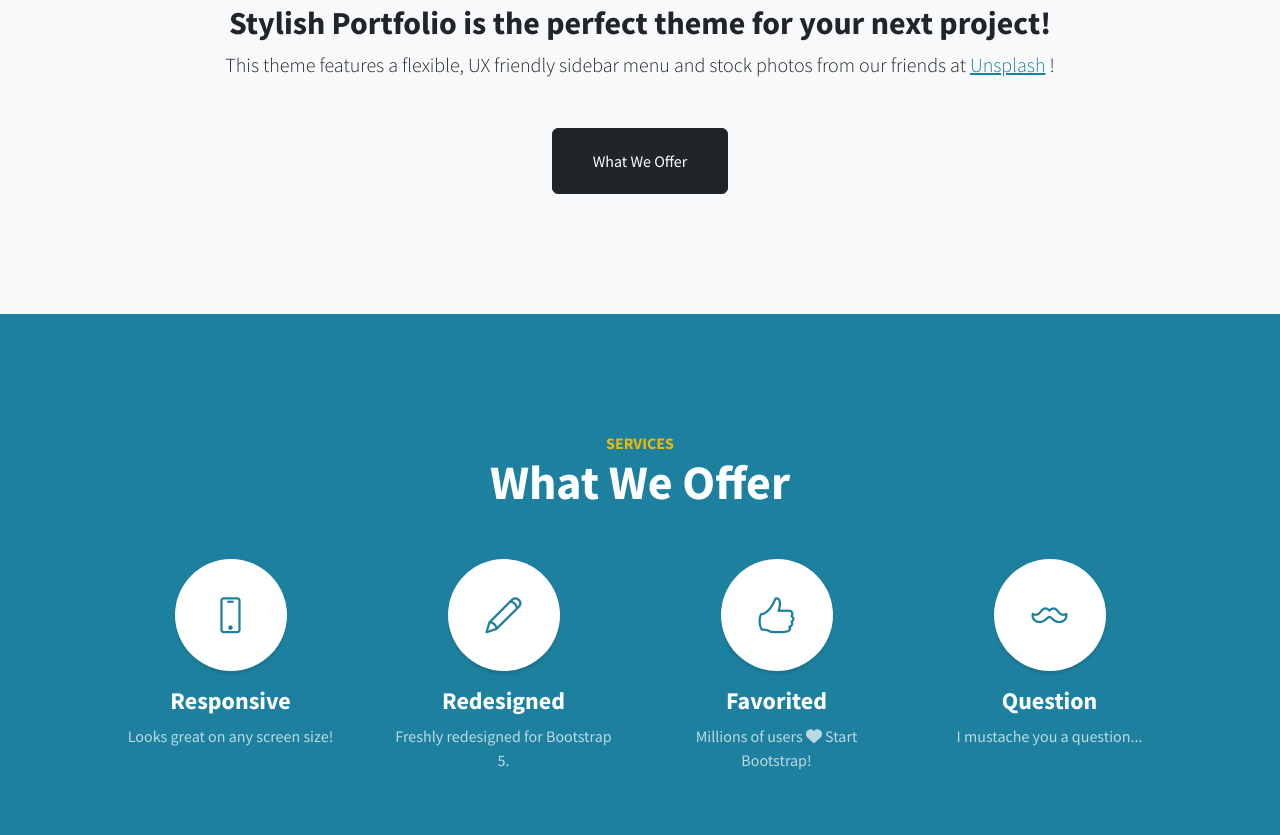
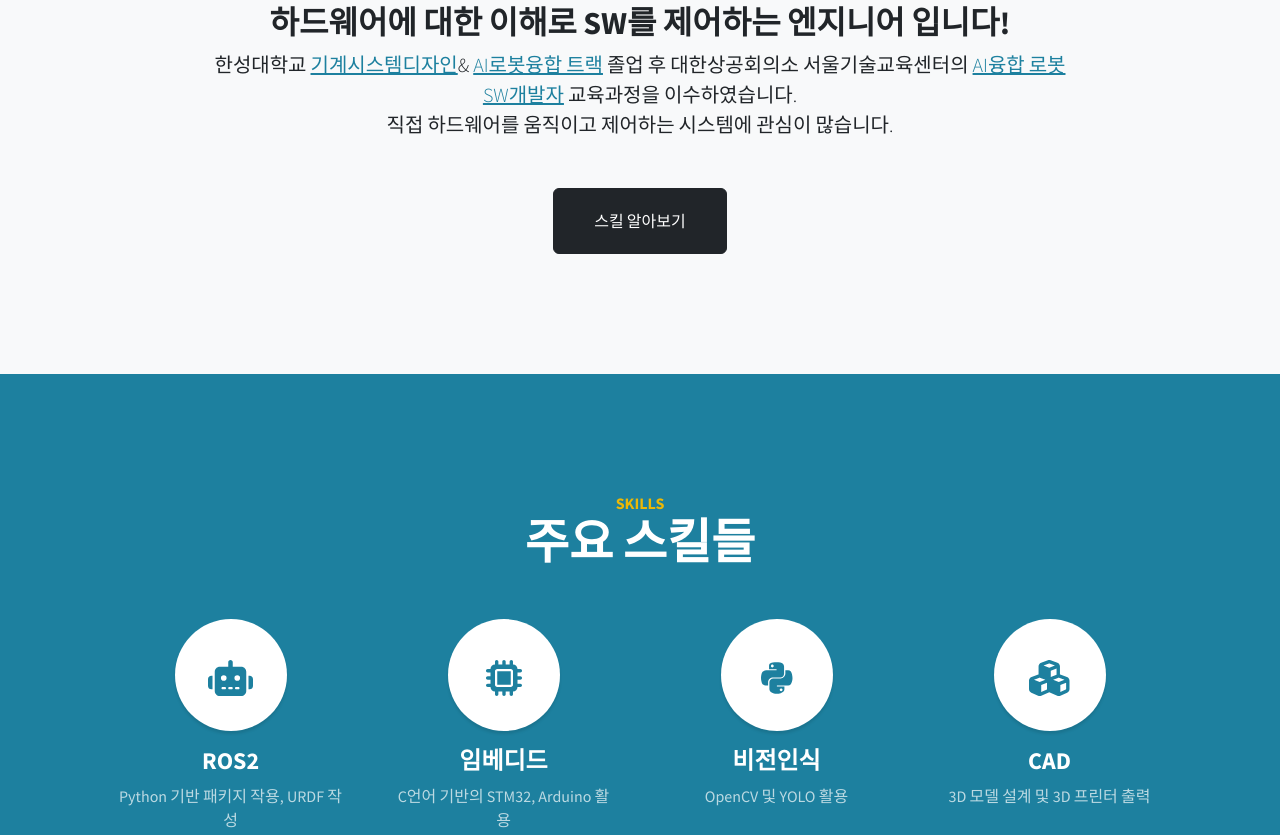
Before and after one commit to chiya0123/chiya0123.github.io, a plain HTML site: page index.html in a window 1280 px wide. Shown: the part 916-1751 px from the top of the page. Drawn offline with nearby package versions, Linux system fonts and the light colour scheme.

Commit message:
초안 작성

```diff
--- a/index.html
+++ b/index.html
@@ -5,7 +5,7 @@
         <meta name="viewport" content="width=device-width, initial-scale=1, shrink-to-fit=no" />
         <meta name="description" content="" />
         <meta name="author" content="" />
-        <title>Stylish Portfolio - Start Bootstrap Template</title>
+        <title>Minji's portfolio</title>
         <!-- Favicon-->
         <link rel="icon" type="image/x-icon" href="assets/favicon.ico" />
         <!-- Font Awesome icons (free version)-->
@@ -22,10 +22,10 @@
         <a class="menu-toggle rounded" href="#"><i class="fas fa-bars"></i></a>
         <nav id="sidebar-wrapper">
             <ul class="sidebar-nav">
-                <li class="sidebar-brand"><a href="#page-top">Start Bootstrap</a></li>
+                <li class="sidebar-brand"><a href="#page-top">MinJi Choi </a></li>
                 <li class="sidebar-nav-item"><a href="#page-top">Home</a></li>
                 <li class="sidebar-nav-item"><a href="#about">About</a></li>
-                <li class="sidebar-nav-item"><a href="#services">Services</a></li>
+                <li class="sidebar-nav-item"><a href="#skills">Skills</a></li>
                 <li class="sidebar-nav-item"><a href="#portfolio">Portfolio</a></li>
                 <li class="sidebar-nav-item"><a href="#contact">Contact</a></li>
             </ul>
@@ -33,9 +33,9 @@
         <!-- Header-->
         <header class="masthead d-flex align-items-center">
             <div class="container px-4 px-lg-5 text-center">
-                <h1 class="mb-1">Stylish Portfolio</h1>
-                <h3 class="mb-5"><em>A Free Bootstrap Theme by Start Bootstrap</em></h3>
-                <a class="btn btn-primary btn-xl" href="#about">Find Out More</a>
+                <h1 class="mb-1">SW 엔지니어 <br class="d-md-none">최민지</h1>
+                <h3 class="mb-5"><em>하드웨어를 제어하는 SW 엔지니어</em></h3>
+                <a class="btn btn-primary btn-xl" href="#about">조금 더 알아보기</a>
             </div>
         </header>
         <!-- About-->
@@ -43,63 +43,64 @@
             <div class="container px-4 px-lg-5 text-center">
                 <div class="row gx-4 gx-lg-5 justify-content-center">
                     <div class="col-lg-10">
-                        <h2>Stylish Portfolio is the perfect theme for your next project!</h2>
+                        <h2>하드웨어에 대한 이해로 SW를 <br class="d-md-none">제어하는 엔지니어 입니다!</h2>
                         <p class="lead mb-5">
-                            This theme features a flexible, UX friendly sidebar menu and stock photos from our friends at
-                            <a href="https://unsplash.com/">Unsplash</a>
-                            !
+                            한성대학교
+                            <a href="https://www.hansung.ac.kr/Engineering/4929/subview.do">기계시스템디자인</a>&
+                            <a href="https://www.hansung.ac.kr/Engineering/4936/subview.do">AI로봇융합 트랙</a>
+                            졸업 후 대한상공회의소 서울기술교육센터의
+                            <a href="https://www.kccistc.net/education/professionalSkillEduDetail.do?&menuId=3922&gaebalwon_cd=09000&gwajeong_no=M2025011">AI융합 로봇 SW개발자</a>
+                            교육과정을 이수하였습니다.
+                            <br>직접 하드웨어를 움직이고 제어하는 시스템에 관심이 많습니다.
                         </p>
-                        <a class="btn btn-dark btn-xl" href="#services">What We Offer</a>
+                        <a class="btn btn-dark btn-xl" href="#services">스킬 알아보기</a>
                     </div>
                 </div>
             </div>
         </section>
-        <!-- Services-->
-        <section class="content-section bg-primary text-white text-center" id="services">
+        <!-- Skills-->
+        <section class="content-section bg-primary text-white text-center" id="skills">
             <div class="container px-4 px-lg-5">
                 <div class="content-section-heading">
-                    <h3 class="text-secondary mb-0">Services</h3>
-                    <h2 class="mb-5">What We Offer</h2>
+                    <h3 class="text-secondary mb-0">Skills</h3>
+                    <h2 class="mb-5">주요 스킬들</h2>
                 </div>
                 <div class="row gx-4 gx-lg-5">
                     <div class="col-lg-3 col-md-6 mb-5 mb-lg-0">
-                        <span class="service-icon rounded-circle mx-auto mb-3"><i class="icon-screen-smartphone"></i></span>
-                        <h4><strong>Responsive</strong></h4>
-                        <p class="text-faded mb-0">Looks great on any screen size!</p>
+                        <span class="service-icon rounded-circle mx-auto mb-3"><i class="fas fa-robot"></i></span>
+                        <h4><strong>ROS2</strong></h4>
+                        <p class="text-faded mb-0">Python 기반 패키지 작용, URDF 작성</p>
                     </div>
                     <div class="col-lg-3 col-md-6 mb-5 mb-lg-0">
-                        <span class="service-icon rounded-circle mx-auto mb-3"><i class="icon-pencil"></i></span>
-                        <h4><strong>Redesigned</strong></h4>
-                        <p class="text-faded mb-0">Freshly redesigned for Bootstrap 5.</p>
+                        <span class="service-icon rounded-circle mx-auto mb-3"><i class="fas fa-microchip"></i></span>
+                        <h4><strong>임베디드</strong></h4>
+                        <p class="text-faded mb-0">C언어 기반의 STM32, Arduino 활용</p>
                     </div>
                     <div class="col-lg-3 col-md-6 mb-5 mb-md-0">
-                        <span class="service-icon rounded-circle mx-auto mb-3"><i class="icon-like"></i></span>
-                        <h4><strong>Favorited</strong></h4>
-                        <p class="text-faded mb-0">
-                            Millions of users
-                            <i class="fas fa-heart"></i>
-                            Start Bootstrap!
+                        <span class="service-icon rounded-circle mx-auto mb-3"><i class="fab fa-python"></i></span>
+                        <h4><strong>비전인식</strong></h4>
+                        <p class="text-faded mb-0">OpenCV 및 YOLO 활용</p>
                         </p>
                     </div>
                     <div class="col-lg-3 col-md-6">
-                        <span class="service-icon rounded-circle mx-auto mb-3"><i class="icon-mustache"></i></span>
-                        <h4><strong>Question</strong></h4>
-                        <p class="text-faded mb-0">I mustache you a question...</p>
+                        <span class="service-icon rounded-circle mx-auto mb-3"><i class="fas fa-cubes"></i></span>
+                        <h4><strong>CAD</strong></h4>
+                        <p class="text-faded mb-0">3D 모델 설계 및 3D 프린터 출력</p>
                     </div>
                 </div>
             </div>
         </section>
         <!-- Callout-->
-        <section class="callout">
+        <!-- <section class="callout">
             <div class="container px-4 px-lg-5 text-center">
                 <h2 class="mx-auto mb-5">
                     Welcome to
                     <em>your</em>
                     next website!
                 </h2>
-                <a class="btn btn-primary btn-xl" href="https://startbootstrap.com/theme/stylish-portfolio/">Download Now!</a>
+                <a class="btn btn-primary btn-xl" href="https://chiya0123.github.io">Download Now!</a>
             </div>
-        </section>
+        </section> -->
         <!-- Portfolio-->
         <section class="content-section" id="portfolio">
             <div class="container px-4 px-lg-5">
@@ -167,17 +168,18 @@
         <footer class="footer text-center">
             <div class="container px-4 px-lg-5">
                 <ul class="list-inline mb-5">
+                    <!-- <li class="list-inline-item">
+                        <a class="social-link rounded-circle text-white mr-3" href="#!"><i class="icon-social-google"></i></a>
+                    </li> -->
                     <li class="list-inline-item">
-                        <a class="social-link rounded-circle text-white mr-3" href="#!"><i class="icon-social-facebook"></i></a>
+                        <a class="social-link rounded-circle text-white" href="https://github.com/chiya0123"><i class="icon-social-github"></i></a>
                     </li>
                     <li class="list-inline-item">
-                        <a class="social-link rounded-circle text-white mr-3" href="#!"><i class="icon-social-twitter"></i></a>
-                    </li>
-                    <li class="list-inline-item">
-                        <a class="social-link rounded-circle text-white" href="#!"><i class="icon-social-github"></i></a>
+                        <a class="social-link rounded-circle text-white mr-3" href="mailto:viviana2003@naver.com"><i class="fas fa-envelope"></i></a>
                     </li>
                 </ul>
-                <p class="text-muted small mb-0">Copyright &copy; Your Website 2023</p>
+                <p class="text-muted small mb-2">viviana2003@naver.com</p>
+                <p class="text-muted small mb-0">Copyright &copy; MinJi Choi 2026</p>
             </div>
         </footer>
         <!-- Scroll to Top Button-->
```
